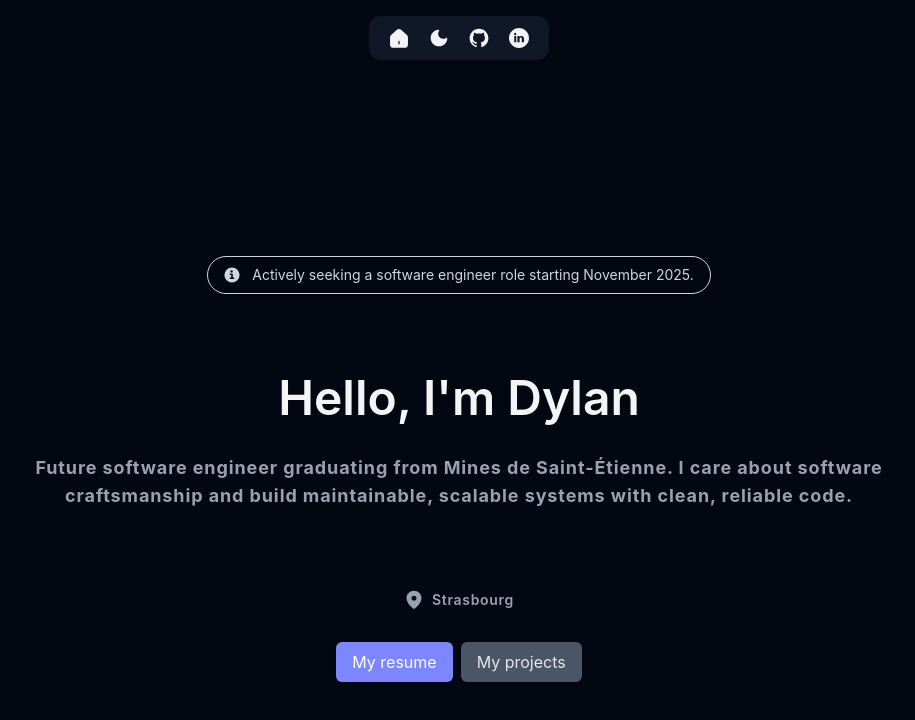
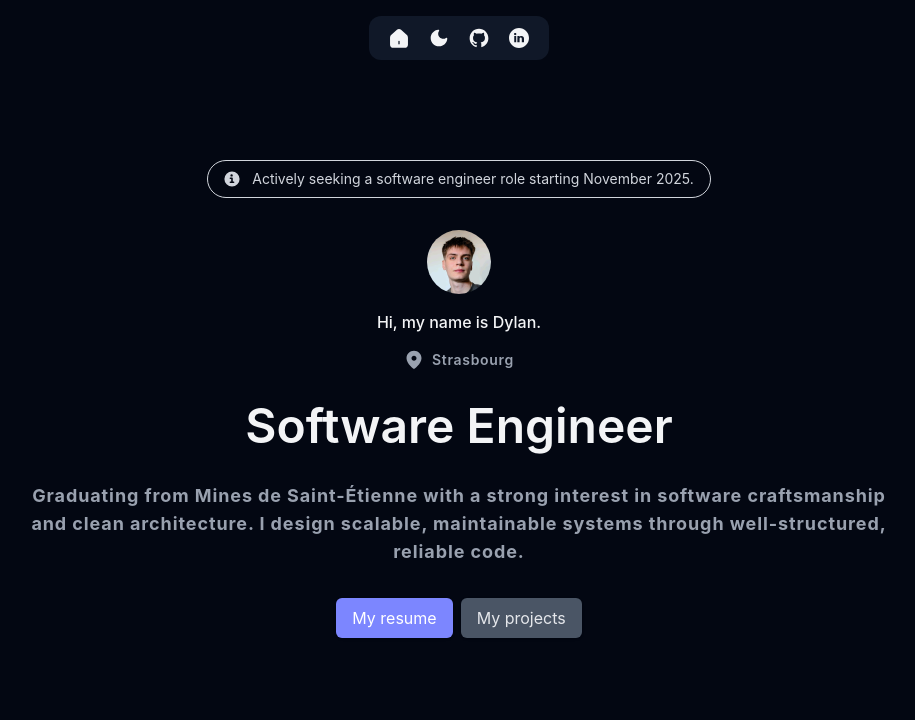
Before and after one commit to dylan-bernhardt/dylan-bernhardt.github.io, a Nuxt app: page / in a window 1280 px wide. Shown: the top 720 px of the page, without its empty margins (181-1096 px from the left). Built offline with nearby package versions, Linux system fonts and the light colour scheme.

Commit message:
feat: add profile picture

```diff
--- /dev/null
+++ b/app/components/Profile.vue
@@ -0,0 +1,44 @@
+<template>
+  <div class="flex flex-col gap-4 items-center">
+    <div
+      class="rounded-full overflow-hidden w-16 h-16 flex items-center justify-center">
+      <NuxtImg class="w-full h-full" src="./me.jpg" alt="" />
+    </div>
+    <span class="text-gray-800 dark:text-gray-100 font-medium">
+      Hi, my name is Dylan.
+    </span>
+
+    <div class="flex items-center gap-2">
+      <svg
+        class="w-5 h-5 fill-gray-600 dark:fill-gray-400"
+        height="200px"
+        width="200px"
+        version="1.1"
+        id="Filled_Icons"
+        xmlns="http://www.w3.org/2000/svg"
+        xmlns:xlink="http://www.w3.org/1999/xlink"
+        x="0px"
+        y="0px"
+        viewBox="0 0 24 24"
+        enable-background="new 0 0 24 24"
+        xml:space="preserve">
+        <g id="SVGRepo_bgCarrier" stroke-width="0"></g>
+        <g
+          id="SVGRepo_tracerCarrier"
+          stroke-linecap="round"
+          stroke-linejoin="round"></g>
+        <g id="SVGRepo_iconCarrier">
+          <g id="Location-Pin-Filled">
+            <path
+              d="M12,1c-4.97,0-9,4.03-9,9c0,6.75,9,13,9,13s9-6.25,9-13C21,5.03,16.97,1,12,1z M12,13c-1.66,0-3-1.34-3-3s1.34-3,3-3 s3,1.34,3,3S13.66,13,12,13z"></path>
+          </g>
+        </g>
+      </svg>
+
+      <span
+        class="text-sm font-semibold tracking-wider text-gray-600 dark:text-gray-400">
+        Strasbourg
+      </span>
+    </div>
+  </div>
+</template>
--- a/app/pages/index.vue
+++ b/app/pages/index.vue
@@ -1,10 +1,10 @@
 <template>
   <div
-    class="bg-gray-300 dark:bg-gray-950 min-h-screen w-screen max-w-screen overflow-hidden px-8 sm:px-4">
+    class="bg-gray-200 dark:bg-gray-950 min-h-screen w-screen max-w-screen overflow-hidden px-8 sm:px-4">
     <div
-      class="flex flex-col gap-8 justify-start mt-40 sm:mt-64 items-center max-w-4xl mx-auto">
+      class="flex flex-col gap-8 justify-start mt-32 sm:mt-40 items-center max-w-4xl mx-auto">
       <div
-        class="flex items-center mb-12 px-4 py-2 text-sm rounded-full text-gray-800 dark:text-gray-300 border border-gray-800 dark:border-gray-300">
+        class="flex items-center px-4 py-2 text-sm rounded-full text-gray-800 dark:text-gray-300 border border-gray-800 dark:border-gray-300">
         <svg
           class="shrink-0 inline w-4 h-4 me-3"
           aria-hidden="true"
@@ -18,48 +18,19 @@
           Actively seeking a software engineer role starting November 2025.
         </span>
       </div>
+
+      <Profile></Profile>
+
       <span
-        class="text-5xl font-semibold text-gray-600 dark:text-gray-100 text-center">
-        Hello, I'm Dylan
+        class="text-5xl font-semibold text-gray-800 dark:text-gray-100 text-center">
+        Software Engineer
       </span>
       <p
-        class="dark:text-gray-400 text-lg text-pretty font-bold tracking-wider text-center">
-        Future software engineer graduating from Mines de Saint-Étienne. I care
-        about software craftsmanship and build maintainable, scalable systems
-        with clean, reliable code.
+        class="text-gray-600 dark:text-gray-400 text-lg text-pretty font-bold tracking-wider text-center">
+        Graduating from Mines de Saint-Étienne with a strong interest in
+        software craftsmanship and clean architecture. I design scalable,
+        maintainable systems through well-structured, reliable code.
       </p>
-      <div class="flex items-center gap-2 mt-12">
-        <svg
-          class="w-5 h-5 fill-gray-600 dark:fill-gray-400"
-          height="200px"
-          width="200px"
-          version="1.1"
-          id="Filled_Icons"
-          xmlns="http://www.w3.org/2000/svg"
-          xmlns:xlink="http://www.w3.org/1999/xlink"
-          x="0px"
-          y="0px"
-          viewBox="0 0 24 24"
-          enable-background="new 0 0 24 24"
-          xml:space="preserve">
-          <g id="SVGRepo_bgCarrier" stroke-width="0"></g>
-          <g
-            id="SVGRepo_tracerCarrier"
-            stroke-linecap="round"
-            stroke-linejoin="round"></g>
-          <g id="SVGRepo_iconCarrier">
-            <g id="Location-Pin-Filled">
-              <path
-                d="M12,1c-4.97,0-9,4.03-9,9c0,6.75,9,13,9,13s9-6.25,9-13C21,5.03,16.97,1,12,1z M12,13c-1.66,0-3-1.34-3-3s1.34-3,3-3 s3,1.34,3,3S13.66,13,12,13z"></path>
-            </g>
-          </g>
-        </svg>
-
-        <span
-          class="text-sm font-semibold tracking-wider text-gray-600 dark:text-gray-400">
-          Strasbourg
-        </span>
-      </div>
 
       <div class="flex gap-2 flex-row">
         <a href="./cv.pdf" target="_blank">
--- a/nuxt.config.ts
+++ b/nuxt.config.ts
@@ -9,5 +9,5 @@ export default defineNuxtConfig({
     plugins: [tailwindcss()],
   },
 
-  modules: ["@nuxt/fonts"],
+  modules: ["@nuxt/fonts", "@nuxt/image"],
 });
--- a/package.json
+++ b/package.json
@@ -11,6 +11,7 @@
   },
   "dependencies": {
     "@nuxt/fonts": "^0.11.4",
+    "@nuxt/image": "^1.11.0",
     "@tailwindcss/vite": "^4.1.12",
     "nuxt": "^4.0.3",
     "tailwindcss": "^4.1.12",
```
Also changed, not shown: public/me.jpg (added), 1 other file (tests, documents, lock files or other folders).
